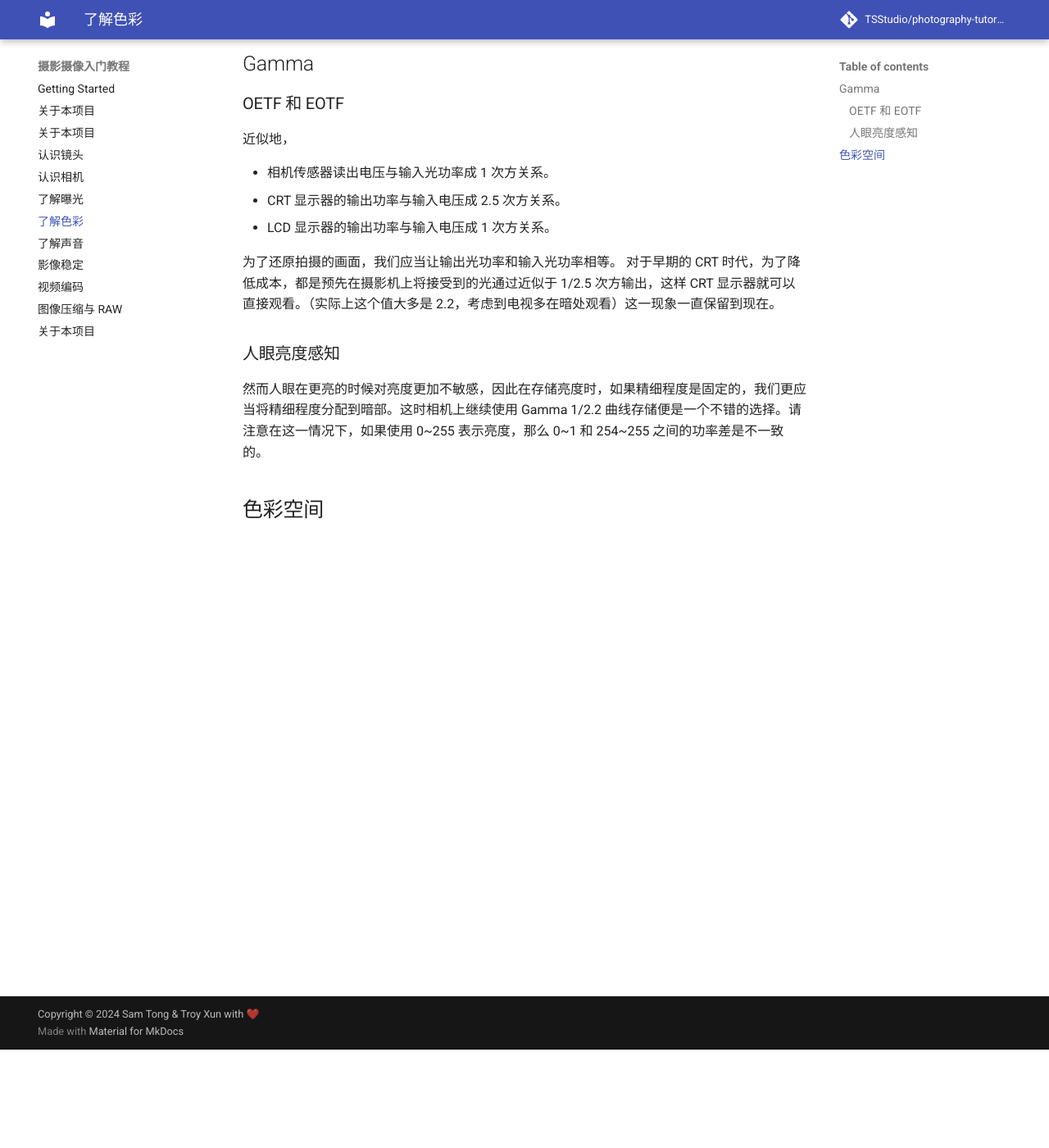
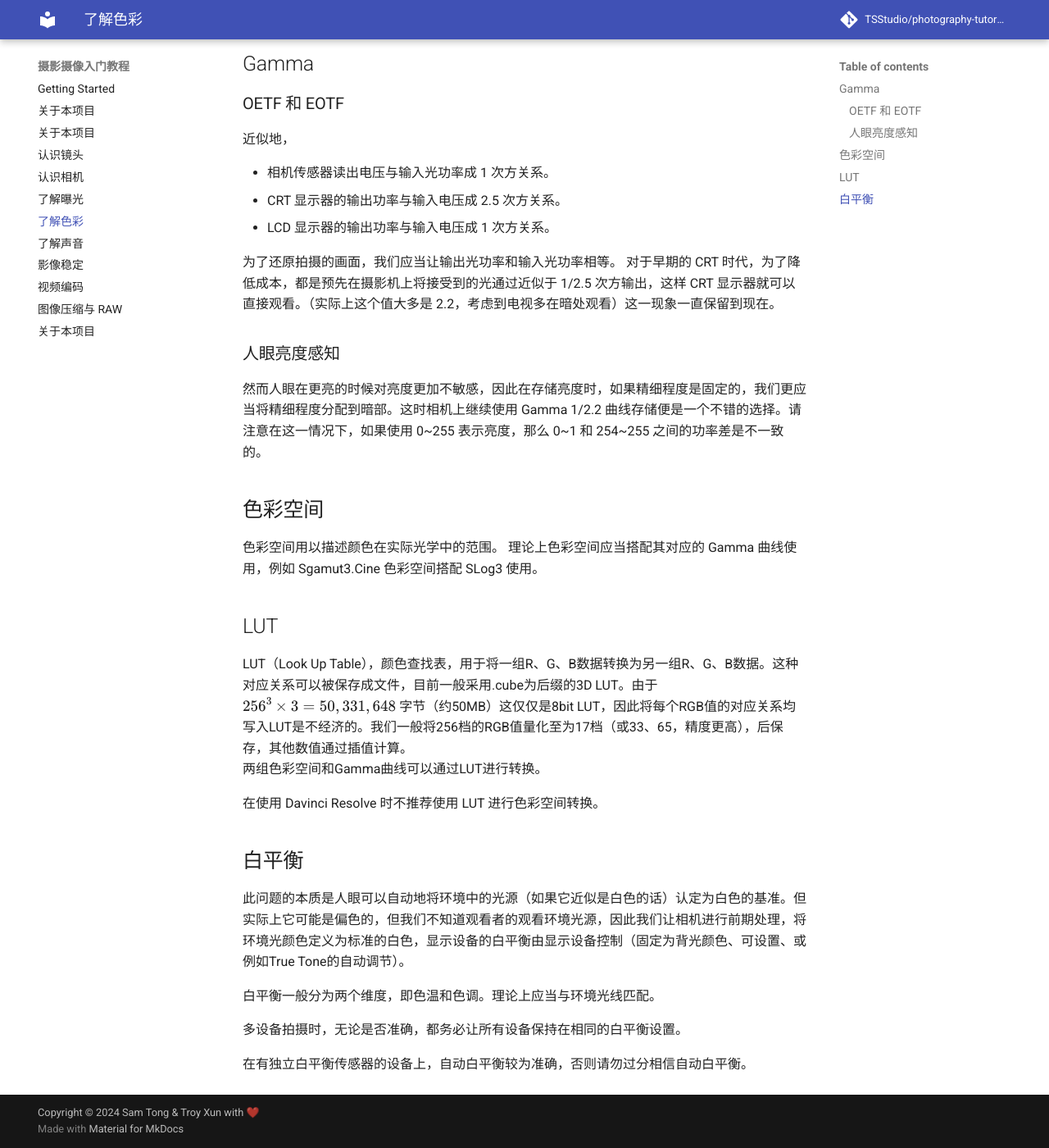
Before and after one commit to troyxun/photography-tutorial, an MkDocs documentation site: the page built from docs/color-science.md, in a window 1280 px wide and 1400 px high, scrolled down 120 px. Shown: the whole window at 82% size. Built offline with MkDocs 1.6.1 and Material for MkDocs 9.7.7, drawn with Linux system fonts in a browser that asks for light colours; comment, search, counter and statistics services are not loaded.

Commit message:
Lut and WB

```diff
--- a/docs/color-science.md
+++ b/docs/color-science.md
@@ -18,3 +18,23 @@
 然而人眼在更亮的时候对亮度更加不敏感，因此在存储亮度时，如果精细程度是固定的，我们更应当将精细程度分配到暗部。这时相机上继续使用 Gamma 1/2.2 曲线存储便是一个不错的选择。请注意在这一情况下，如果使用 0~255 表示亮度，那么 0~1 和 254~255 之间的功率差是不一致的。
 
 ## 色彩空间
+
+色彩空间用以描述颜色在实际光学中的范围。
+理论上色彩空间应当搭配其对应的 Gamma 曲线使用，例如 Sgamut3.Cine 色彩空间搭配 SLog3 使用。
+
+## LUT
+
+LUT（Look Up Table），颜色查找表，用于将一组R、G、B数据转换为另一组R、G、B数据。这种对应关系可以被保存成文件，目前一般采用.cube为后缀的3D LUT。由于 $256^3\times 3=50,331,648$ 字节（约50MB）这仅仅是8bit LUT，因此将每个RGB值的对应关系均写入LUT是不经济的。我们一般将256档的RGB值量化至为17档（或33、65，精度更高），后保存，其他数值通过插值计算。
+两组色彩空间和Gamma曲线可以通过LUT进行转换。
+
+在使用 Davinci Resolve 时不推荐使用 LUT 进行色彩空间转换。
+
+## 白平衡
+
+此问题的本质是人眼可以自动地将环境中的光源（如果它近似是白色的话）认定为白色的基准。但实际上它可能是偏色的，但我们不知道观看者的观看环境光源，因此我们让相机进行前期处理，将环境光颜色定义为标准的白色，显示设备的白平衡由显示设备控制（固定为背光颜色、可设置、或例如True Tone的自动调节）。
+
+白平衡一般分为两个维度，即色温和色调。理论上应当与环境光线匹配。
+
+多设备拍摄时，无论是否准确，都务必让所有设备保持在相同的白平衡设置。
+
+在有独立白平衡传感器的设备上，自动白平衡较为准确，否则请勿过分相信自动白平衡。
```
